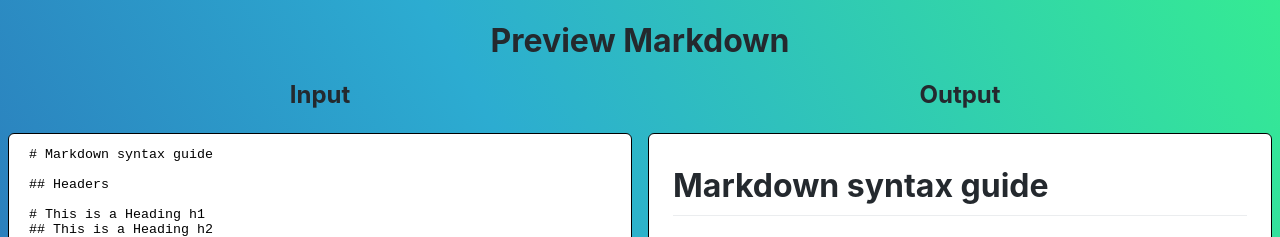
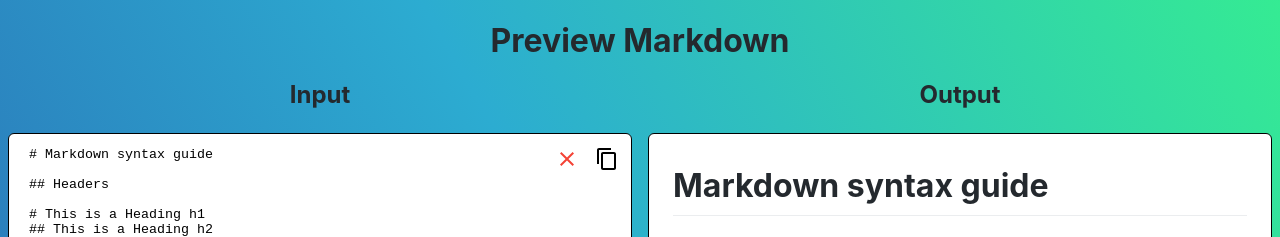
Before and after one commit to HarshKapadia2/preview-markdown, a React (Create React App) app: page / in a window 1280 px wide. Shown: the top 237 px of the page. Built offline with nearby package versions, Linux system fonts and the light colour scheme.

Commit message:
:sparkles: feat: Add clear and copy buttons

```diff
--- a/src/components/Input.js
+++ b/src/components/Input.js
@@ -1,9 +1,38 @@
 import "../css/input.css";
+import copy from "../img/copy.svg";
+import clear from "../img/clear.svg";
 
-const Input = ({ initialvalue, changedText }) => {
-	const getChangedText = () => {
+const Input = ({ initialValue, changedText }) => {
+	const textChangeAction = () => {
+		const clearBtn = document.querySelector("#clear-btn");
+		const copyBtn = document.querySelector("#copy-btn");
 		const newText = document.querySelector("#input").value;
+
 		changedText(newText);
+
+		if (newText === "") {
+			clearBtn.style.display = "none";
+			copyBtn.style.display = "none";
+		} else {
+			clearBtn.style.display = "block";
+			copyBtn.style.display = "block";
+		}
+	};
+
+	const copyText = () => {
+		const textArea = document.querySelector("#input");
+
+		textArea.select();
+		textArea.setSelectionRange(0, textArea.value.length); // Fallback for mobile
+
+		document.execCommand("copy");
+	};
+
+	const clearText = () => {
+		const textArea = document.querySelector("#input");
+
+		textArea.value = "";
+		textChangeAction();
 	};
 
 	return (
@@ -13,9 +42,28 @@ const Input = ({ initialvalue, changedText }) => {
 			<textarea
 				title="Input"
 				id="input"
-				defaultValue={initialvalue}
-				onChange={getChangedText}
+				defaultValue={initialValue}
+				onChange={textChangeAction}
+				placeholder="## Enter some text!"
 			></textarea>
+
+			<button
+				id="clear-btn"
+				className="action-btn"
+				title="Clear text"
+				onClick={clearText}
+			>
+				<img src={clear} alt="Clear text" />
+			</button>
+
+			<button
+				id="copy-btn"
+				className="action-btn"
+				title="Copy text"
+				onClick={copyText}
+			>
+				<img src={copy} alt="Copy text" />
+			</button>
 		</div>
 	);
 };
--- a/src/components/Output.js
+++ b/src/components/Output.js
@@ -3,7 +3,7 @@ import "../css/output.css";
 const Output = ({ innerHtml }) => {
 	const setOutput = () => {
 		if (innerHtml) return { __html: innerHtml };
-		else return { __html: "<h4>Enter some text!</h4>" };
+		else return { __html: "<h2>Enter some text!</h2>" };
 	};
 
 	return (
--- a/src/components/TextArea.js
+++ b/src/components/TextArea.js
@@ -29,7 +29,7 @@ const TextArea = () => {
 
 	return (
 		<main>
-			<Input initialvalue={text} changedText={changeText} />
+			<Input initialValue={text} changedText={changeText} />
 
 			<Output innerHtml={html} />
 		</main>
--- a/src/css/input.css
+++ b/src/css/input.css
@@ -1,3 +1,7 @@
+.input-area {
+	position: relative;
+}
+
 .input-area-title {
 	margin-bottom: 1em;
 }
@@ -10,3 +14,25 @@
 	border: 1px solid black;
 	border-radius: 6px;
 }
+
+.action-btn {
+	position: absolute;
+	background-color: transparent;
+	border: transparent;
+	cursor: pointer;
+}
+
+.action-btn img {
+	display: grid;
+	place-content: center;
+}
+
+#copy-btn {
+	top: 5em;
+	right: 1em;
+}
+
+#clear-btn {
+	top: 5em;
+	right: 4em;
+}
```
Also changed, not shown: src/img/clear.svg (added), src/img/copy.svg (added).
